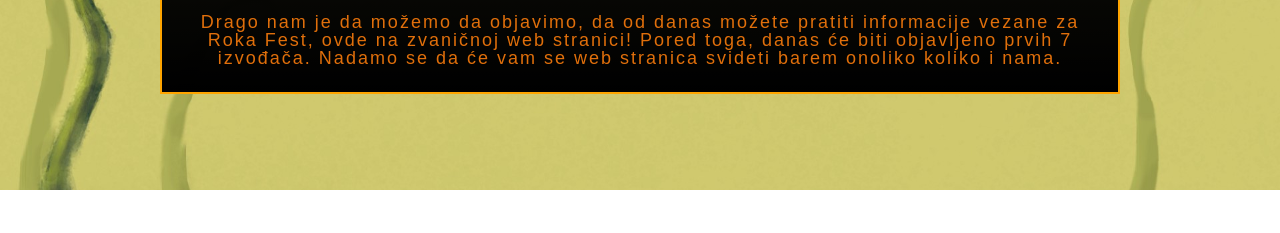
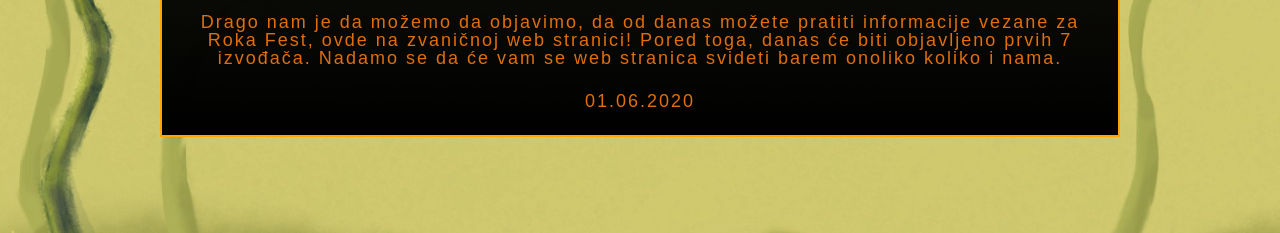
Before and after one commit to nnorbert96/Rokafest, a plain HTML site: page indexsrb.html in a window 1280 px wide. Shown: the part 3247-3480 px from the top of the page. Before the commit the page ends 3437 px from the top, so only its background shows below. Drawn offline with nearby package versions, Linux system fonts and the light colour scheme.

Commit message:
mindenjavitva

```diff
--- a/indexsrb.html
+++ b/indexsrb.html
@@ -73,6 +73,7 @@
 		<h2>Zvanični Početak!</h2>
 		<img src="assets/blogpic.jpg" alt="bl1pic">
 		<p>Drago nam je da možemo da objavimo, da od danas možete pratiti informacije vezane za Roka Fest, ovde na zvaničnoj web stranici! Pored toga, danas će biti objavljeno prvih 7 izvođača. Nadamo se da će vam se web stranica svideti barem onoliko koliko i nama.</p>
+        <p>01.06.2020</p>
 	</article>
 
 </section>
```
